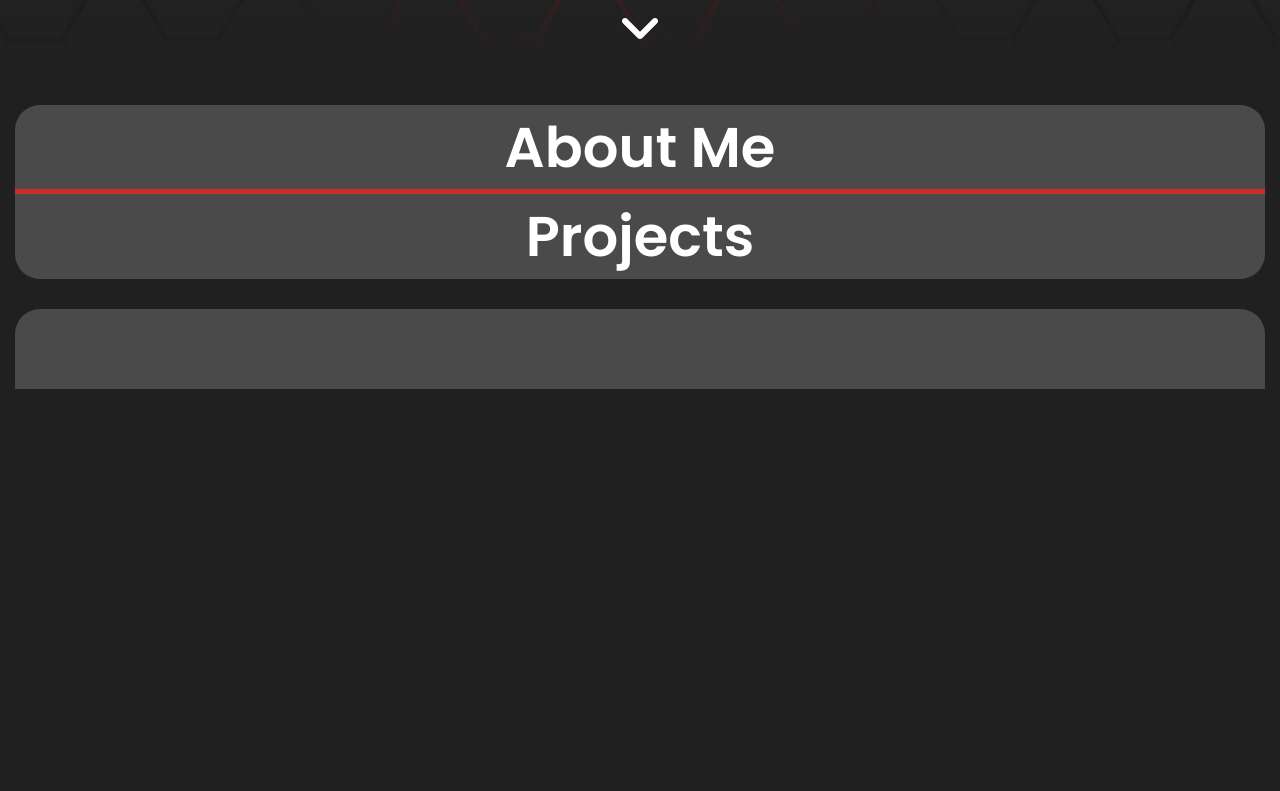
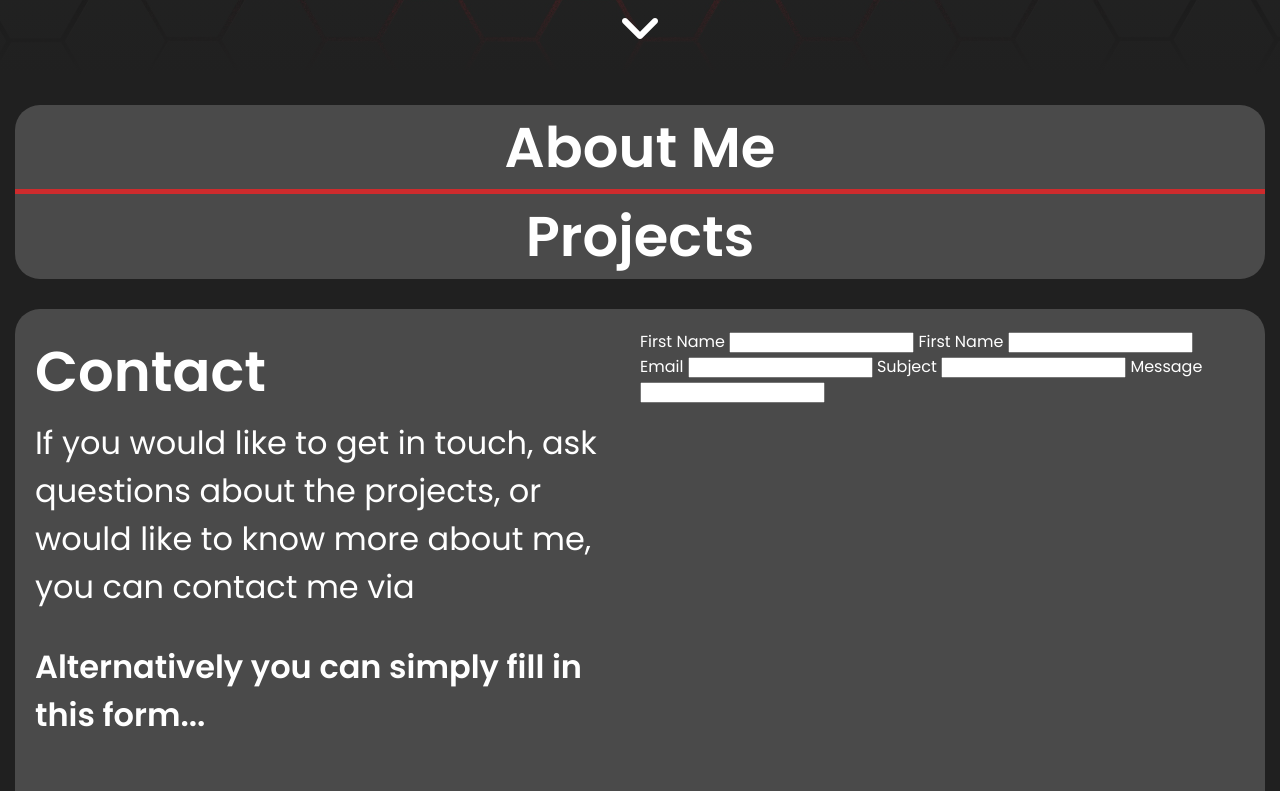
Before and after one commit to RJURU/Portfolio, a plain HTML site: page index.html in a window 1280 px wide. Shown: the part 725-1516 px from the top of the page. Before the commit the page ends 1114 px from the top, so only its background shows below. Drawn offline with Linux system fonts and the light colour scheme.

Commit message:
Contact Added

```diff
--- a/index.html
+++ b/index.html
@@ -205,7 +205,33 @@
         </div>
         <footer>
             <div class="container">
-                <div id="contact"></div>
+                <div id="contact">
+                    <div class="contact-col">
+                        <div class="contact-info">
+                            <h2>Contact</h2>
+                            <p>If you would like to get in touch, ask questions about the projects, or would like to know more about me, you can contact me via</p>
+                            <span class="contact-phone"></span>
+                            <span class="contact-email"></span>
+                            <h3>Alternatively you can simply fill in this form...</h3>
+                        </div>
+                    </div>
+                    <div class="contact-col">
+                        <form method="POST" accept="utf-8" class="contact-form" ud="contact-form">
+                            <div class="name">
+                                <label for="first-name">First Name</label>
+                                <input type="text" class="form-control" id="first-name" name="first name">
+                                <label for="last-name">First Name</label>
+                                <input type="text" class="form-control" id="last-name" name="last name">
+                            </div>
+                            <label for="email">Email</label>
+                            <input type="email" class="form-control" id="email" name="email">
+                            <label for="subject">Subject</label>
+                            <input type="text" class="form-control" id="subject" name="emailsubject">
+                            <label for="message">Message</label>
+                            <input type="text" class="form-control" id="message" name="emailmessage">
+                        </form>
+                    </div>
+                </div>
             </div>
         </footer>
     </body>
--- a/main.scss
+++ b/main.scss
@@ -194,13 +194,6 @@ button {
     }
 }
 
-#contact {
-    height: 10vh;
-    background: $secondary;
-    border-radius: 25px 25px 0 0;
-    bottom: 0;
-}
-
 #about-show {
     display: none;
     flex-direction: row;
@@ -211,6 +204,7 @@ button {
     @include borderSides;
     .about-container {
         max-width: 31%;
+        min-width: 200px;
     }
     h3 {
         padding: 0 5px;
@@ -318,6 +312,20 @@ button {
 }
 
 
+#contact {
+    height: auto;
+    background: $secondary;
+    border-radius: 25px 25px 0 0;
+    bottom: 0;
+    padding: 20px;
+    display: flex;
+}
+
+.contact-col {
+    width: 50%;
+}
+
+
 
 @media (max-width: 768px) {
 
```
Also changed, not shown: main.css, 1 other file.
